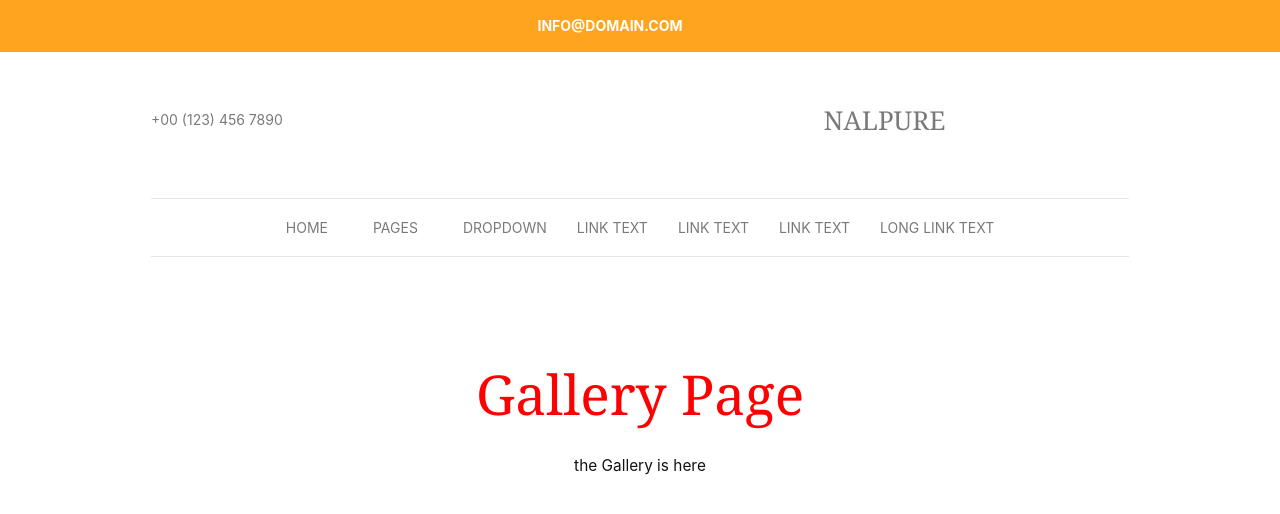
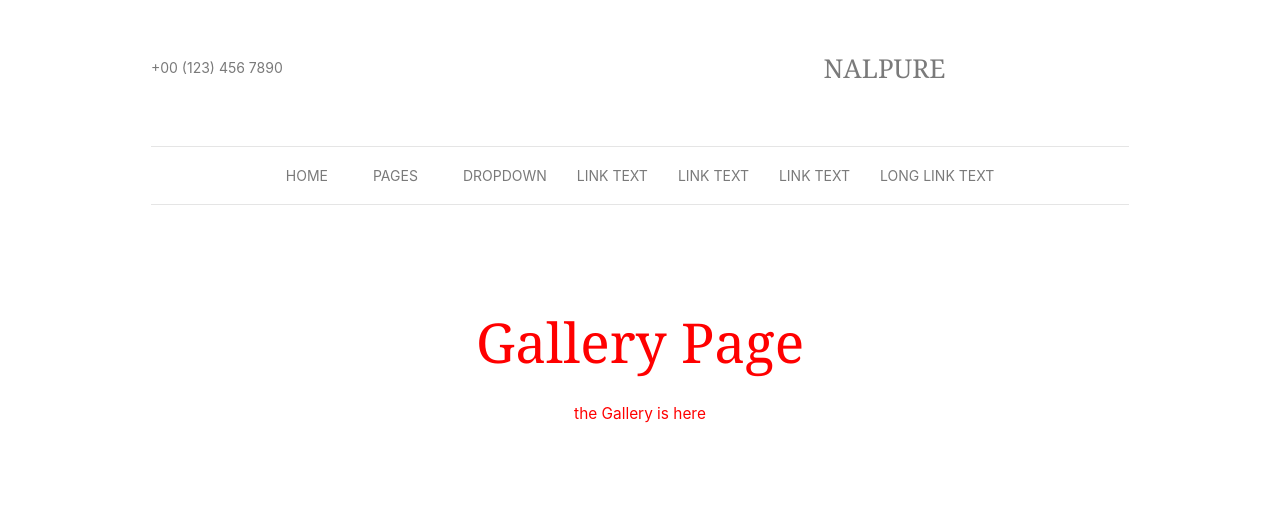
Before and after one commit to zainabbf/NewApp-React, a React (Create React App) app: page /gallery in a window 1280 px wide. Shown: the top 514 px of the page. Built offline with nearby package versions, Linux system fonts and the light colour scheme.

Commit message:
css module

```diff
--- a/src/comp/content.js
+++ b/src/comp/content.js
@@ -1,11 +1,13 @@
 import React from 'react';
+import styles from "./header.module.css";
 
+// Gallery page and Long Link Text
 const Content = ({pageName, txt}) => {
   return (
     <div id="pageintro" className="hoc clear">
     <article>
       <h3 className="heading">  {pageName} </h3>
-      <p>
+      <p className={styles.title}>
       {txt}
       </p>
     </article>
--- a/src/comp/header.js
+++ b/src/comp/header.js
@@ -5,35 +5,7 @@ const Header = () => {
   return (
     <div>
       <div>
-<div className="wrapper row0">
-    <div id="topbar" className="hoc clear">
-      <ul className="nospace">
-        <li>
-          <i className="fa fa-envelope-o" /> info@domain.com
-        </li>
-        <li>
-          <Link to="/home">
-            <i className="fa fa-lg fa-home" />
-          </Link>
-        </li>
-        <li>
-          <a href="#" title="Help Centre">
-            <i className="fa fa-life-bouy" />
-          </a>
-        </li>
-        <li>
-          <a href="#" title="Login">
-            <i className="fa fa-lg fa-sign-in" />
-          </a>
-        </li>
-        <li>
-          <a href="#" title="Sign Up">
-            <i className="fa fa-lg fa-edit" />
-          </a>
-        </li>
-      </ul>
-    </div>
-  </div>
+
   <div className="wrapper row1">
     <header id="header" className="hoc clear">
       <section>
--- /dev/null
+++ b/src/comp/header.module.css
@@ -0,0 +1,7 @@
+.title {
+  color: red;
+}
+
+.title-logo {
+color: blue;
+}
```
